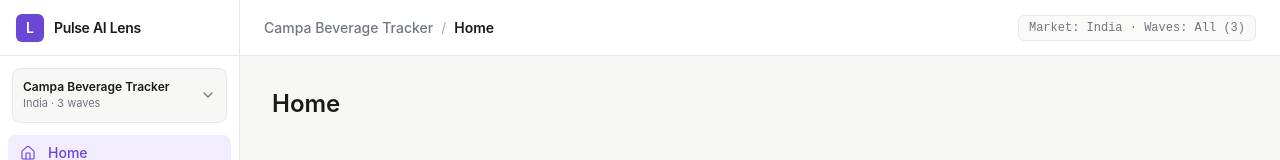
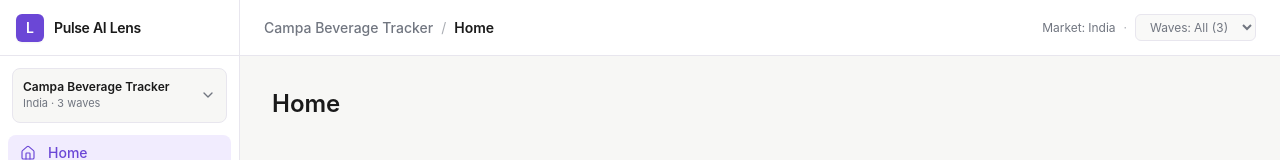
Before and after one commit to saiyampatil/demo-lens, a React (Vite) app: page /home in a window 1280 px wide. Shown: the top 160 px of the page. Built offline with nearby package versions, Linux system fonts and the light colour scheme.

Commit message:
Phase 2A: store and scope

```diff
--- a/index.html
+++ b/index.html
@@ -4,7 +4,7 @@
     <meta charset="UTF-8" />
     <link rel="icon" type="image/svg+xml" href="/favicon.svg" />
     <meta name="viewport" content="width=device-width, initial-scale=1.0" />
-    <title>temp-scaffold</title>
+    <title>Pulse AI Lens</title>
   </head>
   <body>
     <div id="root"></div>
--- a/src/components/shell/TopBar.tsx
+++ b/src/components/shell/TopBar.tsx
@@ -1,4 +1,5 @@
 import { useLocation } from 'react-router-dom'
+import { useLensStore } from '@/store/useLensStore'
 
 const pageTitles: Record<string, string> = {
   '/home': 'Home',
@@ -12,6 +13,8 @@
 export default function TopBar() {
   const location = useLocation()
   const pageName = pageTitles[location.pathname] || 'Home'
+  const waveScope = useLensStore((state) => state.waveScope)
+  const setWaveScope = useLensStore((state) => state.setWaveScope)
 
   return (
     <header className="h-[56px] min-h-[56px] border-b border-border bg-card px-6 flex items-center justify-between shrink-0">
@@ -24,9 +27,18 @@
 
       {/* Right Scope Display */}
       <div className="flex items-center gap-2">
-        <div className="text-xs font-mono text-muted-foreground px-2.5 py-1 rounded-md bg-muted/70 border border-border">
-          Market: India · Waves: All (3)
-        </div>
+        <span className="text-xs font-sans text-muted-foreground">Market: India</span>
+        <span className="text-xs font-sans text-muted-foreground/60">·</span>
+        <select
+          value={waveScope}
+          onChange={(e) => setWaveScope(e.target.value as 'All' | 'Oct-25' | 'Jan-26' | 'Apr-26')}
+          className="text-xs font-sans text-muted-foreground bg-muted/70 border border-border rounded-md px-2.5 py-1 focus:outline-none focus:ring-2 focus:ring-primary/50 cursor-pointer"
+        >
+          <option value="All">Waves: All (3)</option>
+          <option value="Oct-25">Oct-25</option>
+          <option value="Jan-26">Jan-26</option>
+          <option value="Apr-26">Apr-26</option>
+        </select>
       </div>
     </header>
   )
--- /dev/null
+++ b/src/store/useLensStore.ts
@@ -0,0 +1,30 @@
+import { create } from 'zustand'
+import { persist, createJSONStorage } from 'zustand/middleware'
+
+export type WaveScope = 'All' | 'Oct-25' | 'Jan-26' | 'Apr-26'
+
+export interface LensState {
+  waveScope: WaveScope
+  weighted: boolean
+  savedResults: unknown[]
+  setWaveScope: (scope: WaveScope) => void
+  setWeighted: (weighted: boolean) => void
+  addSavedResult: (result: unknown) => void
+}
+
+export const useLensStore = create<LensState>()(
+  persist(
+    (set) => ({
+      waveScope: 'All',
+      weighted: true,
+      savedResults: [],
+      setWaveScope: (scope: WaveScope) => set({ waveScope: scope }),
+      setWeighted: (weighted: boolean) => set({ weighted }),
+      addSavedResult: (result: unknown) => set((state) => ({ savedResults: [...state.savedResults, result] })),
+    }),
+    {
+      name: 'lens-storage',
+      storage: createJSONStorage(() => localStorage),
+    }
+  )
+)
```
Also changed, not shown: 1 other file (tests, documents, lock files or other folders).
